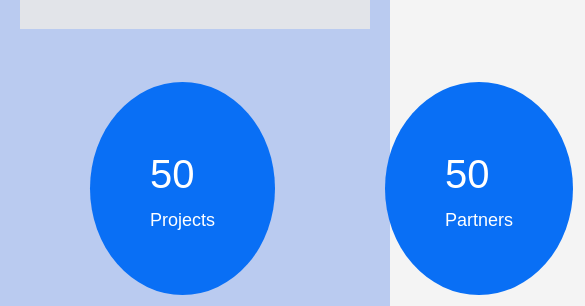
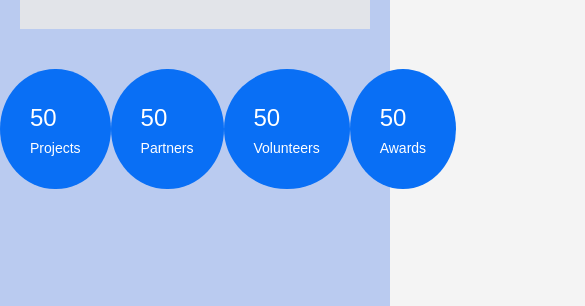
Before and after one commit to Tsoji78/QuietShelter, a plain HTML site: page about.html in a window 390 px wide. Shown: the part 7980-8286 px from the top of the page, 585 px wide, since content can reach past the window. Drawn offline with nearby package versions, Linux system fonts and the light colour scheme; a web font is replaced by a local one.

Commit message:
counter,blog responsiveness fixed

```diff
--- a/style.css
+++ b/style.css
@@ -1788,22 +1788,58 @@ h2 {
   display: flex;
   justify-content: space-between;
   align-items: center;
-
-}
-
-.circle{
+}
+
+.circle {
   background-color: #096ff5;
   color: white;
   padding: 60px;
   border-radius: 50%;
   margin: 20px 20px 40px 90px;
-
-}
-
-.circle span{
+}
+
+.circle span {
   font-size: 2.5em;
   font-weight: 500;
 }
-.circle p{
+
+.circle p {
   font-size: 18px;
 }
+
+/* Mobile responsive styles */
+@media (max-width: 768px) {
+  .counter-container {
+    flex-direction: row;
+    height: auto;
+    width: 100%;
+    align-items: center;
+  }
+
+  .circle {
+    padding: 40px;
+    margin: 20px 0;
+  }
+
+  .circle span {
+    font-size: 2em;
+  }
+
+  .circle p {
+    font-size: 16px;
+  }
+}
+
+@media (max-width: 480px) {
+  .circle {
+    padding: 30px;
+  }
+
+  .circle span {
+    font-size: 1.5em;
+  }
+
+  .circle p {
+    font-size: 14px;
+  }
+}
```
Also changed, not shown: blog.html (+30 -1 lines).
